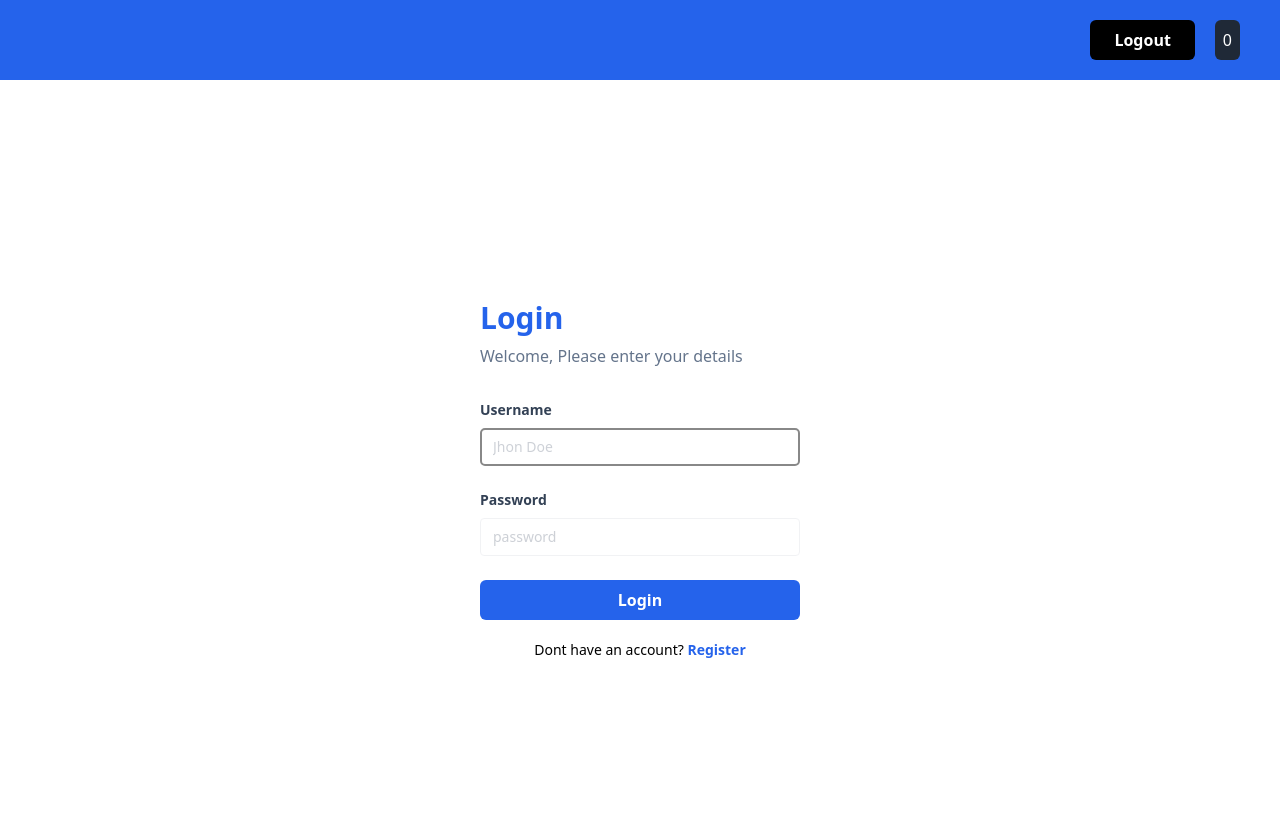
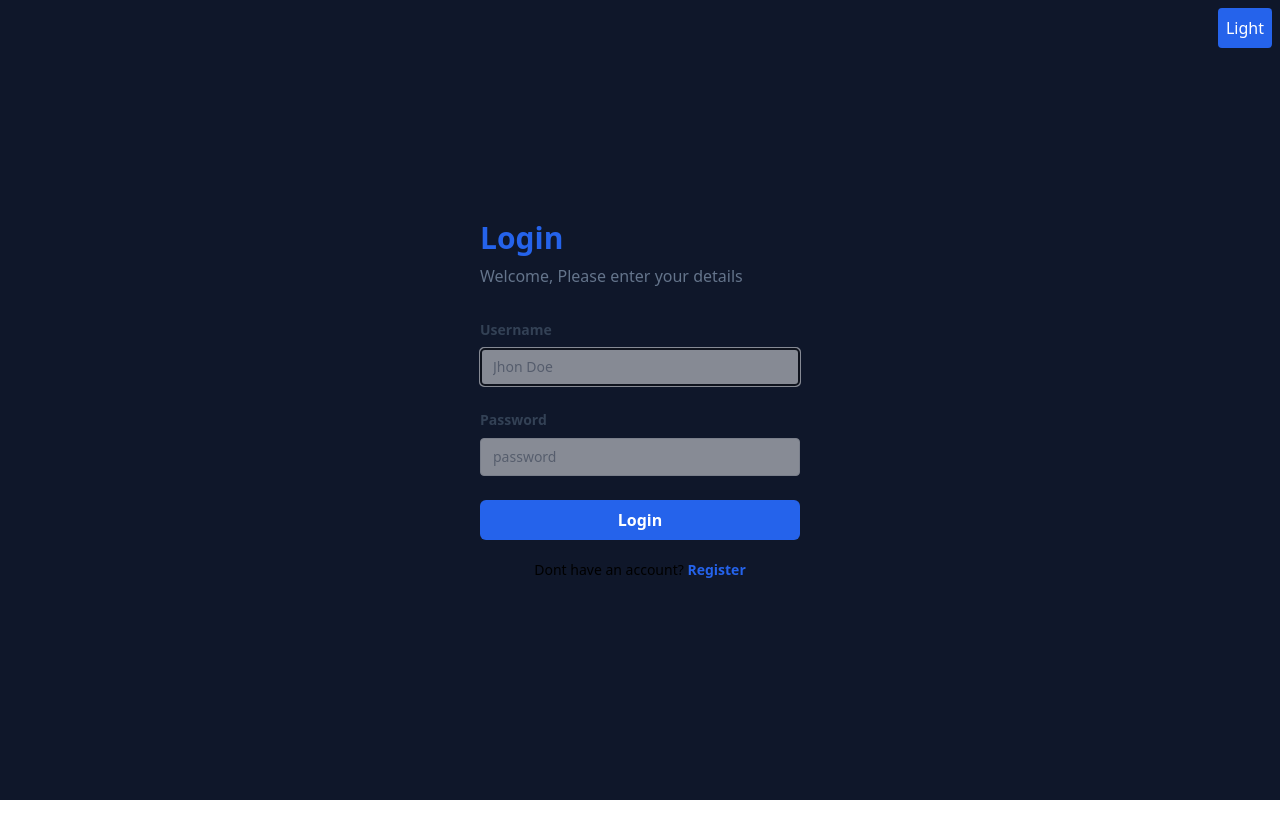
Before and after one commit to muchammadwr/React-Learn, a React app in the folder my-project/: page /login in a window 1280 px wide. Shown: the top 838 px of the page. After the commit the page ends 800 px from the top, so only its background shows below. Built offline with nearby package versions, Linux system fonts and the light colour scheme; sample sign-in values are in the browser's storage; the HTML template or start-up script is replaced by a standard one.

Commit message:
useContext

```diff
--- a/my-project/src/Pages/products.jsx
+++ b/my-project/src/Pages/products.jsx
@@ -1,11 +1,14 @@
 import { Fragment, useEffect, useState } from "react";
 import CardProduct from "../components/Fragments/CardProduct";
 import { getProducts } from "../services/product.service";
-
+import Navbar from "../components/Layouts/NavBar";
 import { useLogin } from "../hooks/useLogin";
 import TableCart from "../components/Fragments/TableCart";
+import { DarkMode } from "../context/DarkMode";
+import { useContext } from "react";
 
 const ProductsPage = () => {
+  const { isDarkMode } = useContext(DarkMode);
   const [products, setProducts] = useState([]);
   useLogin();
 
@@ -17,7 +20,10 @@
 
   return (
     <Fragment>
-      <div className="flex justify-center py-5">
+      <Navbar> </Navbar>
+      <div
+        className={`flex justify-center py-5 ${isDarkMode && "bg-slate-900"}`}
+      >
         <div className="w-4/6 flex flex-wrap">
           {products.length > 0 &&
             products.map((product) => (
--- a/my-project/src/components/Fragments/TableCart.jsx
+++ b/my-project/src/components/Fragments/TableCart.jsx
@@ -1,10 +1,12 @@
 import { useEffect, useRef, useState } from "react";
 import { useSelector } from "react-redux";
-
+import { useContext } from "react";
+import { DarkMode } from "../../context/DarkMode";
 const TableCart = (props) => {
   const { products } = props;
   const cart = useSelector((state) => state.cart.data);
   const [totalPrice, setTotalPrice] = useState(0);
+  const { isDarkMode } = useContext(DarkMode);
 
   useEffect(() => {
     if (products.length > 0 && cart.length) {
@@ -27,7 +29,11 @@
   });
 
   return (
-    <table className="text-left table-auto border-separate border-spacing-x-5">
+    <table
+      className={`text-left table-auto border-separate border-spacing-x-5 ${
+        isDarkMode && "text-white"
+      }`}
+    >
       <thead>
         <tr>
           <th>Product</th>
--- a/my-project/src/components/Layouts/AuthLayouts.jsx
+++ b/my-project/src/components/Layouts/AuthLayouts.jsx
@@ -1,10 +1,27 @@
+import { useContext } from "react";
 import { Link } from "react-router-dom";
+import { DarkMode } from "../../context/DarkMode";
 
 const AuthLayouts = (props) => {
   const { children, title, type } = props;
+  const { isDarkMode, setIsDarkMode } = useContext(DarkMode);
+
+  {
+    console.log(isDarkMode);
+  }
   return (
-    <div className="flex justify-center min-h-screen items-center">
+    <div
+      className={`flex justify-center min-h-screen items-center ${
+        isDarkMode && "bg-slate-900"
+      }`}
+    >
       <div className="w-full max-w-xs">
+        <button
+          className="absolute right-2 top-2 bg-blue-600 p-2 text-white rounded"
+          onClick={() => setIsDarkMode(!isDarkMode)}
+        >
+          {isDarkMode ? "Light" : "Dark"}
+        </button>
         <h1 className="text-3xl text-blue-600 font-bold mb-2">{title}</h1>
         <p className="font-medium text-slate-500 mb-8">
           Welcome, Please enter your details
--- a/my-project/src/components/Layouts/NavBar.jsx
+++ b/my-project/src/components/Layouts/NavBar.jsx
@@ -2,10 +2,12 @@
 import { useLogin } from "../../hooks/useLogin";
 import Button from "../Elements/Button";
 import { useSelector } from "react-redux";
-
+import { useContext } from "react";
+import { DarkMode } from "../../context/DarkMode";
 const Navbar = () => {
   const username = useLogin();
-  const [totalCart, setTotalCart] = useState();
+  const { isDarkMode, setIsDarkMode } = useContext(DarkMode);
+  const [totalCart, setTotalCart] = useState(0);
   const cart = useSelector((state) => state.cart.data);
 
   useEffect(() => {
@@ -18,16 +20,21 @@
     localStorage.removeItem("token");
     window.location.href = "/login";
   };
-
   return (
     <div className="flex justify-end h-20 bg-blue-600 text-white items-center px-10">
       {username}
       <Button classname="ml-5 bg-black" onClick={handleLogout}>
         Logout
       </Button>
-      <div className="flex items-center bg-gray-800 p-2 rounded-md ml-5">
+      <div className="flex items-center bg-gray-800 p-2 rounded-md ml-5 mr-5">
         {totalCart}
       </div>
+      <Button
+        className="right-2 top-2 bg-black px-10 mx-5 text-white rounded"
+        onClick={() => setIsDarkMode(!isDarkMode)}
+      >
+        {isDarkMode ? "Light" : "Dark"}
+      </Button>
     </div>
   );
 };
--- /dev/null
+++ b/my-project/src/context/DarkMode.jsx
@@ -0,0 +1,15 @@
+import { createContext, useState } from "react";
+
+const DarkModeContext = createContext();
+
+const DarkModeContextProvider = ({ children }) => {
+  const [isDarkMode, setIsDarkMode] = useState(true);
+  return (
+    <DarkModeContext.Provider value={{ isDarkMode, setIsDarkMode }}>
+      {children}
+    </DarkModeContext.Provider>
+  );
+};
+
+export const DarkMode = DarkModeContext;
+export default DarkModeContextProvider;
--- a/my-project/src/main.jsx
+++ b/my-project/src/main.jsx
@@ -10,7 +10,7 @@
 import DetailProductPage from "./Pages/detailProduct.jsx";
 import { Provider } from "react-redux";
 import store from "./redux/store";
-import Navbar from "./components/Layouts/NavBar.jsx";
+import DarkModeContextProvider from "./context/DarkMode";
 
 const router = createBrowserRouter([
   {
@@ -43,8 +43,9 @@
 ReactDOM.createRoot(document.getElementById("root")).render(
   <React.StrictMode>
     <Provider store={store}>
-      <Navbar />
-      <RouterProvider router={router} />
+      <DarkModeContextProvider>
+        <RouterProvider router={router} />
+      </DarkModeContextProvider>
     </Provider>
   </React.StrictMode>
 );
```
